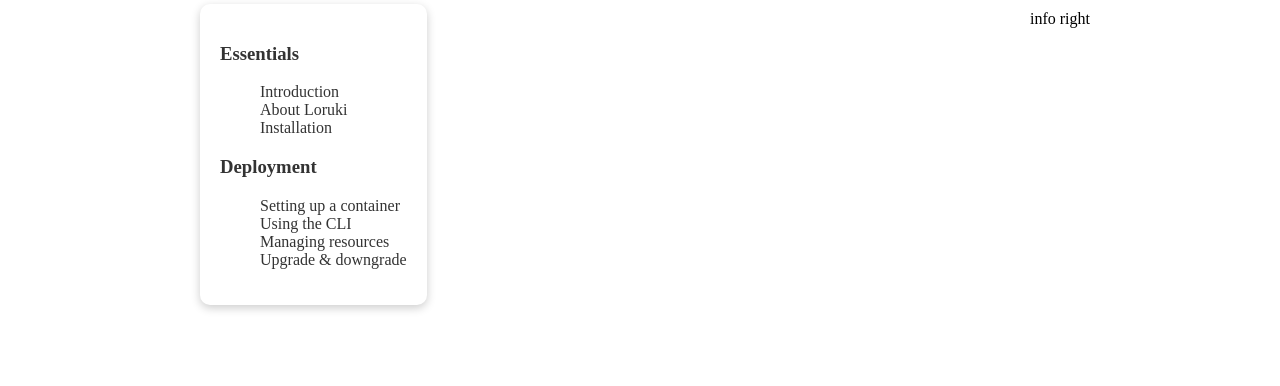
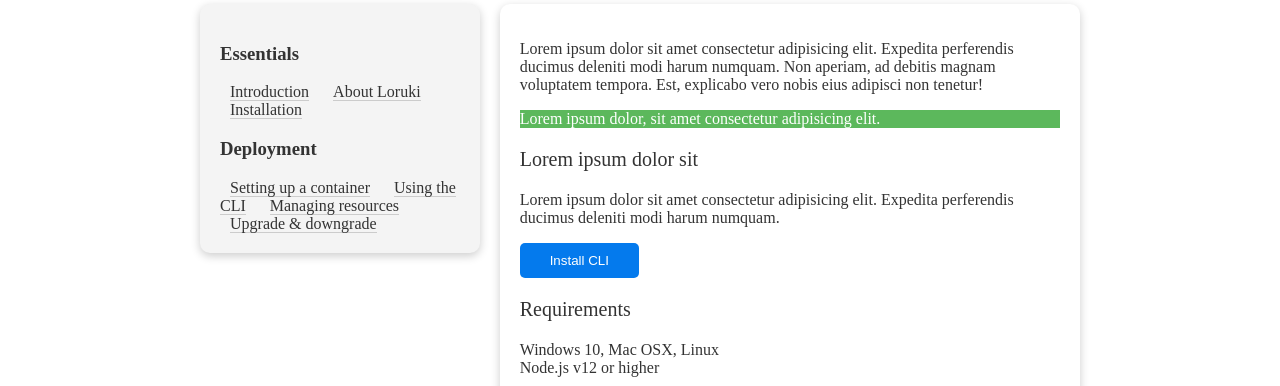
Before and after one commit to HYF-Class19/agile-development-loruki-group-4, a plain HTML site: page pages/docs.html in a window 1280 px wide. Shown: the part 266-652 px from the top of the page. Drawn offline with Linux system fonts and the light colour scheme.

Commit message:
global variables

```diff
--- a/pages/docs.html
+++ b/pages/docs.html
@@ -4,6 +4,14 @@
     <meta charset="UTF-8" />
     <link rel="icon" type="image/svg+xml" href="./client/assets/favicon.ico" />
     <meta name="viewport" content="width=device-width, initial-scale=1.0" />
+    <link rel="icon" type="image/svg+xml" href="./client/assets/favicon.ico" />
+    <meta name="viewport" content="width=device-width, initial-scale=1.0" />
+    <link
+      rel="stylesheet"
+      href="https://cdnjs.cloudflare.com/ajax/libs/font-awesome/5.15.1/css/all.min.css"
+      integrity="sha512-+4zCK9k+qNFUR5X+cKL9EIR+ZOhtIloNl9GIKS57V1MyNsYpYcUrUeQc9vNfzsWfV28IaLL3i96P9sdNyeRssA=="
+      crossorigin="anonymous"
+    />
     <link rel="stylesheet" href="../styles/docs.css">
     <link rel="stylesheet" href="../styles/utilities.css">
     <title>another-page</title>
@@ -30,28 +38,41 @@
 
       <!-- infos section with essentials and ..-->
       <div class="infoContainerTwo">
-
-        <div class="essentials">
+        <div class="essentials card bg-light " >
           <h3>Essentials
           </h3>
-          <ul>
-            <li><a href="#pageName"> Introduction</a></li>
-            <li><a href="#pageName">About Loruki</a></li>
-            <li><a href="#pageName">Installation</a></li>
-          </ul>
+            <a href="#pageName"> Introduction</a>
+            <a href="#pageName">About Loruki</a>
+            <a href="#pageName">Installation</a>
+
           <h3>Deployment</h3>
-          <ul>
-            <li ><a href="#pageName">Setting up a container</a></li>
-            <li><a href="#pageName">Using the CLI</a></li>
-            <li><a href="#pageName">Managing resources</a></li>
-            <li><a href="#pageName">Upgrade & downgrade</a></li>
-          </ul>
+            <a href="#pageName">Setting up a container</a>
+            <a href="#pageName">Using the CLI</a>
+            <a href="#pageName">Managing resources</a>
+            <a href="#pageName">Upgrade & downgrade</a>
         </div>
         <!-- info section-->
         <div>
-          <p class="info">info right</p>
+          <div class="info card ">
+          <p class="sm">Lorem ipsum dolor sit amet consectetur adipisicing elit. Expedita perferendis ducimus deleniti modi harum numquam. Non aperiam, ad debitis magnam voluptatem tempora. Est, explicabo vero nobis eius adipisci non tenetur!</p>
+          <p class="alert-success">Lorem ipsum dolor, sit amet consectetur adipisicing elit.</p>
+          <p class="lead">Lorem ipsum dolor sit</p>
+          <p>Lorem ipsum dolor sit amet consectetur adipisicing elit. Expedita perferendis ducimus deleniti modi harum numquam.</p>
+          <button class="btn">Install CLI</button>
+          <p class="lead">Requirements</p>
+          <p>Windows 10, Mac OSX, Linux <br>
+            Node.js v12 or higher</p>
+            <p class="lead">Install</p>
+            <p class="sm">Mac (Homebrew)</p>
+            <p class="bg-dark">$ brew install loruki-cli</p>
+            <p class="lead">NPM</p>
+            <p class="bg-dark">$ npm install loruki-cli</p>
+            <p class="lead">Yarn</p>
+            <p class="bg-dark">$ yarn install loruki-cli</p>
+        </div>
         </div>
       </div>
+
      <!-- Footer -->
     <footer class="footer bg-dark py-5">
       <div class="container grid grid-3">
--- a/styles/docs.css
+++ b/styles/docs.css
@@ -1,3 +1,19 @@
+:root{
+    --primary-color:#047aed;
+    --secondary-color:#fff;
+    --button-primary:#2041a1;
+    --text-primary:#fff;
+    --padding-main: 0 180px 0 180px;
+    --container-width:1100px;
+    --container-margin:0 auto;
+    --cards-color:#333;
+    --cards-box-shadow: 0 3px 10px rgba(0, 0, 0, 0.2);
+    --cards-padding:20px;
+    --cards-margin:10px;
+    --dark-color:#111;
+    --footer-bckgrnd:#002240;
+  }
+
 body{
     margin: 0;
 }
@@ -6,6 +22,7 @@ li,a{
     list-style-type: none;
     text-decoration: none;
     color: inherit;
+    margin: 10px;
 }
 
 /* containts the nav links and tha logo*/
@@ -37,14 +54,15 @@ li,a{
     margin:var(--cards-margin);
 }
 .essentials{
-    box-shadow: var(--cards-box-shadow);
-    border-radius: 10px;
-    padding: var(--cards-padding);
-    margin: var(--cards-margin);
-    color: #333;
+    display: flexbox;
+    height: fit-content;
+}
+.infoContainerTwo a{
+    border-bottom:#ccc 1px solid;
+
 }
 /* Footer */
-.footer .social a {
-    margin: 0 10px;
-    color: var(--text-primary);
+.footer{
+    color: var(--dark-color);
+    background-color: var(--footer-backgrnd);
   }
--- a/styles/utilities.css
+++ b/styles/utilities.css
@@ -1,17 +1,13 @@
-:root{
-  --primary-color:#047aed;
-  --secondary-color:#fff;
-  --button-primary:#2041a1;
-  --text-primary:#fff;
-  --padding-main: 0 180px 0 180px;
-  --container-width:1100px;
-  --container-margin:0 auto;
-  --cards-color:#333;
-  --cards-box-shadow: 0 3px 10px rgba(0, 0, 0, 0.2);
-  --cards-padding:20px;
-  --cards-margin:10px;
+@import url("https://fonts.googleapis.com/css2?family=Lato:wght@300&display=swap");
+  :root {
+    --primary-color: #047aed;
+    --secondary-color: #1c3fa8;
+    --dark-color: #002240;
+    --light-color: #f4f4f4;
+    --success-color: #5cb85c;
+    --error-color: #d9534f;
+  }
 
-}
 .container {
   max-width: 1100px;
   margin: 0 auto;
```
